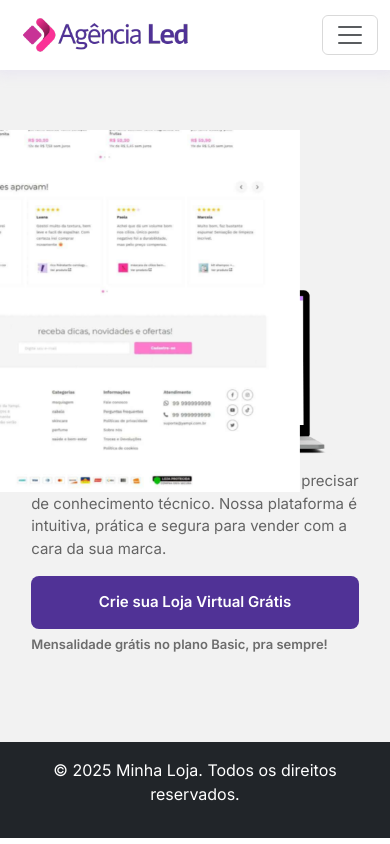
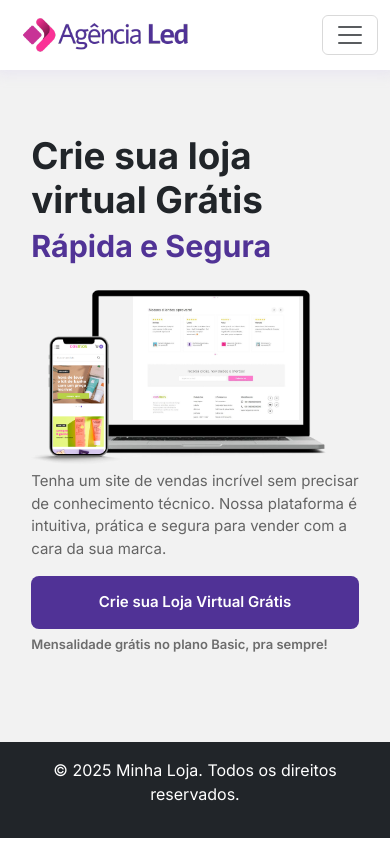
Before and after one commit to LochaydeOliveira/agencia-led, a PHP site: page /agencia-led.html in a window 390 px wide. Run offline with PHP 8.4, Linux system fonts and the light colour scheme.

Commit message:
Animação Mobile e Desktop

```diff
--- a/agencia-led.html
+++ b/agencia-led.html
@@ -72,7 +72,14 @@
             Crie sua loja virtual Grátis<br>
             <span style="color: #513396;">Rápida e Segura</span>
           </h2>
-          <img id="mkp-mobile" src="assets-agencia-led/img/mokup-loja-virtual-slim.png" alt="Logo Agência LED" class="img-fluid img-mokup-primary">
+
+          <div class="scroll-animation-wrapper-mbl">
+            <img id="mkp-mobile-scrool" src="assets-agencia-led/img/scrool-img-simula.jpg" alt="Logo Agência LED" class="img-fluid img-mokup-primary scroll-animation">
+          </div>
+
+          <img id="mkp-mobile" src="assets-agencia-led/img/mokup-loja-virtual-vasado.png" alt="Logo Agência LED" class="img-fluid img-mokup-primary">
+
+
           <p class="lead">
             Tenha um site de vendas incrível sem precisar de conhecimento técnico. Nossa plataforma é intuitiva, prática e segura para vender com a cara da sua marca.
           </p>
@@ -86,7 +93,7 @@
 
         <!-- Imagem à direita -->
         <div class="col-md-6 text-center wdt-prs-02">
-          <div class="scroll-animation-wrapper">
+          <div class="scroll-animation-wrapper-desk">
             <img id="mkp-desktop-scrool" src="assets-agencia-led/img/scrool-img-simula.jpg" alt="Logo Agência LED" class="img-fluid img-mokup-primary scroll-animation">
           </div>
             <img id="mkp-desktop" src="assets-agencia-led/img/mokup-loja-virtual-vasado.png" alt="Logo Agência LED" class="img-fluid img-mokup-primary">
--- a/assets-agencia-led/style.css
+++ b/assets-agencia-led/style.css
@@ -31,26 +31,21 @@ body {
   --texto-secundario: #2a2a2aab;
 }
 
- #mkp-desktop-scrool {
-  z-index: 9;
-  position: absolute;
-  max-width: 502px;
-  width: 100%;
-  right: 3.89%;
-  top: 3.35%;
+
+
+@keyframes scrollLoopMobile {
+  0% {
+    transform: translateY(0);
+  }
+  50%, 60% {
+    transform: translateY(-358px);
+  }
+  90%, 100% {
+    transform: translateY(0);
+  }
 }
 
-.scroll-animation-wrapper {
-  position: absolute;
-  width: 100%;
-  height: 362px;
-  overflow: hidden;
-  right: 19.23%;
-  max-width: 560px;
-  top: 15.42%;
-}
-
-  @keyframes scrollLoop {
+@keyframes scrollLoopDesktop {
   0% {
     transform: translateY(0);
   }
@@ -74,14 +69,41 @@ body {
   }
 }
 
-  .scroll-animation {
-    animation: scrollLoop 18s ease-in-out infinite;
-  }
-
 
 
 /* 🟡 Telas muito pequenas (até 480px) */
 @media (max-width: 480px) {
+
+  .scroll-animation-wrapper-mbl  {
+    position: absolute;
+    width: 100%;
+    height: 130px;
+    overflow: hidden;
+    right: 19.23%;
+    max-width: 560px;
+    top: 34.4%;
+    z-index: 1;
+  }
+
+  #mkp-mobile-scrool {
+    z-index: 9;
+    position: absolute;
+    max-width: 166px;
+    width: 100%;
+    right: 4%;
+    top: 3.3%;
+  }
+
+  #mkp-desktop-scrool {
+    display: none;
+  }
+
+  .scroll-animation-wrapper-desk {
+    display: none;
+  }
+  .scroll-animation {
+    animation: scrollLoopMobile 18s ease-in-out infinite;
+  }
   .shadow-bg {
       box-shadow: 1px 0 12px 4px #d0c2ef40;
   }
@@ -123,6 +145,8 @@ body {
 
   #mkp-mobile {
     display: block;
+    position: relative;
+    z-index: 9;
   }
 
   .stcn-prs-one {
```
Also changed, not shown: other parts of assets-agencia-led/style.css (+79 -0 lines). Lines whose indentation alone changed are shown as unchanged.
